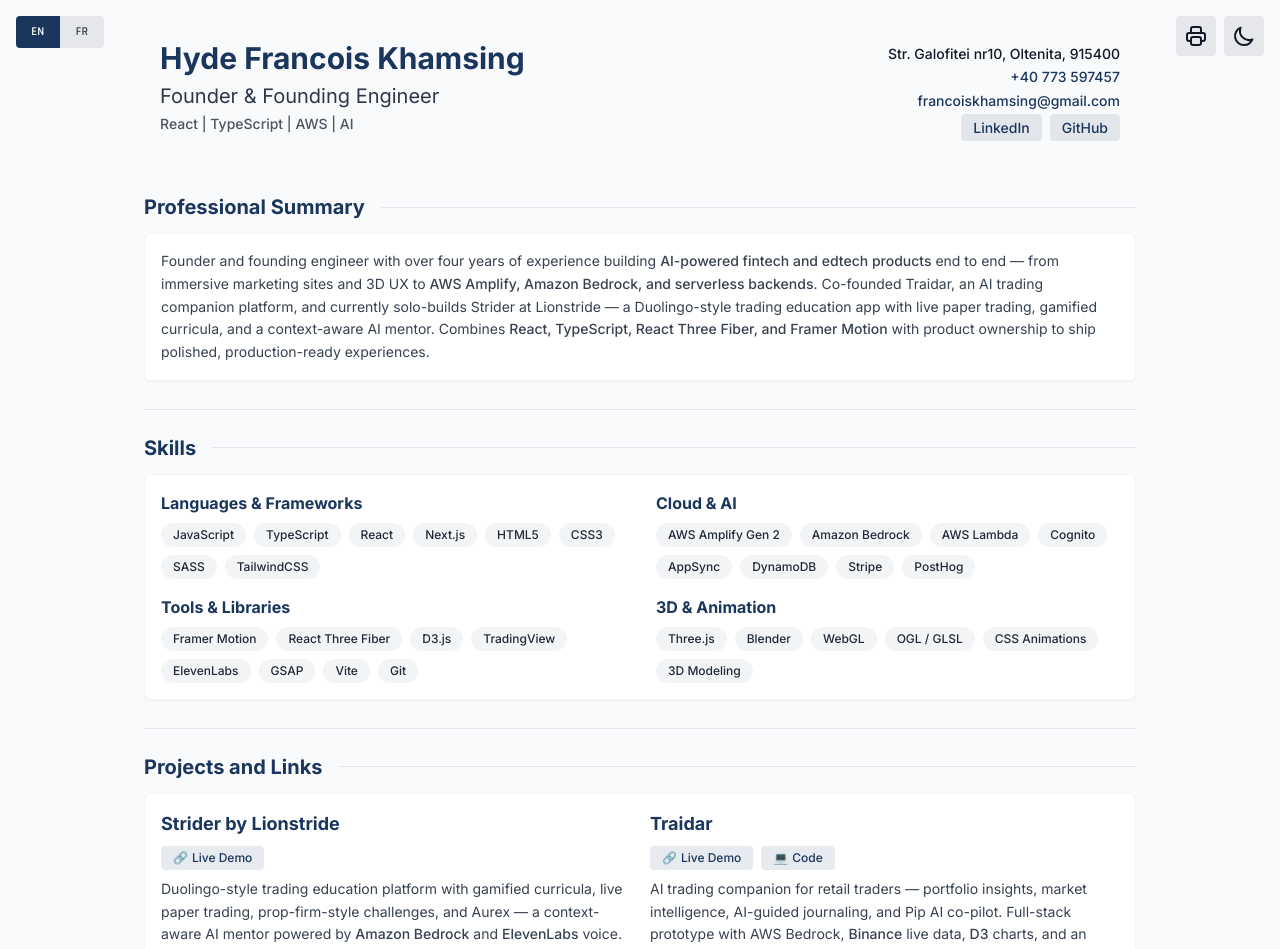
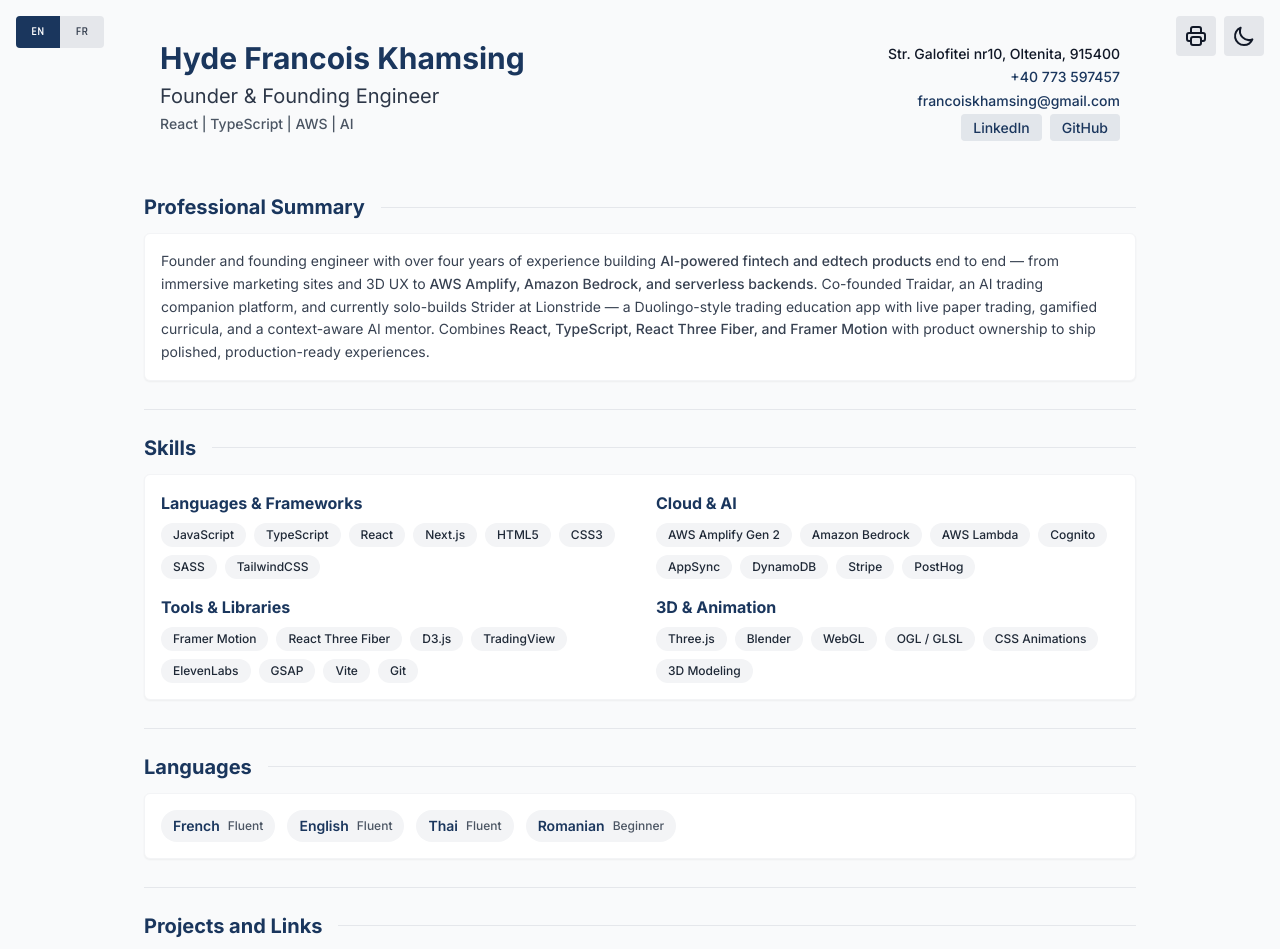
Before and after one commit to Hyde-grey/online-resume, a React (Vite) app: page / in a window 1280 px wide. Shown: the top 949 px of the page. Built offline with nearby package versions, Linux system fonts and the light colour scheme; the HTML template or start-up script is replaced by a standard one.

Commit message:
Add Languages section with French, English, Thai, and Romanian
Co-authored-by: Hyde Francois Khamsing <Hyde-grey@users.noreply.github.com>

```diff
--- a/src/App.tsx
+++ b/src/App.tsx
@@ -7,6 +7,7 @@ import { LanguageToggle } from "./components/ui/LanguageToggle";
 import Header from "./components/layout/Header";
 import ProfessionalSummary from "./components/sections/ProfessionalSummary";
 import Skills from "./components/sections/Skills";
+import SpokenLanguages from "./components/sections/SpokenLanguages";
 import Projects from "./components/sections/Projects";
 import Experience from "./components/sections/Experience";
 import Education from "./components/sections/Education";
@@ -37,6 +38,7 @@ const App: FC = () => {
               <div className="space-y-6 print:space-y-4">
                 <ProfessionalSummary />
                 <Skills />
+                <SpokenLanguages />
                 <Projects />
                 <Experience />
                 <Education />
--- /dev/null
+++ b/src/components/sections/SpokenLanguages.tsx
@@ -0,0 +1,31 @@
+import { FC } from "react";
+import { Section } from "../ui/Section";
+import { useLanguage } from "../../context/LanguageContext";
+
+const SpokenLanguages: FC = () => {
+  const { t } = useLanguage();
+
+  return (
+    <Section title={t.sections.spokenLanguages}>
+      <div className="section-card dark:cyber-card p-4">
+        <div className="flex flex-wrap gap-3">
+          {t.spokenLanguages.map((language) => (
+            <div
+              key={language.name}
+              className="inline-flex items-center gap-2 bg-gray-100 dark:bg-cyber-teal/10 px-3 py-1.5 rounded-full"
+            >
+              <span className="text-sm font-semibold text-primary dark:text-cyber-cyan">
+                {language.name}
+              </span>
+              <span className="text-xs font-medium text-gray-600 dark:text-cyber-teal">
+                {t.levels[language.level]}
+              </span>
+            </div>
+          ))}
+        </div>
+      </div>
+    </Section>
+  );
+};
+
+export default SpokenLanguages;
--- a/src/i18n/en.ts
+++ b/src/i18n/en.ts
@@ -25,6 +25,7 @@ export const en: Translations = {
   sections: {
     professionalSummary: "Professional Summary",
     skills: "Skills",
+    spokenLanguages: "Languages",
     projects: "Projects and Links",
     experience: "Work Experience",
     education: "Education",
@@ -107,6 +108,16 @@ export const en: Translations = {
       ],
     },
   ],
+  spokenLanguages: [
+    { name: "French", level: "fluent" },
+    { name: "English", level: "fluent" },
+    { name: "Thai", level: "fluent" },
+    { name: "Romanian", level: "beginner" },
+  ],
+  levels: {
+    fluent: "Fluent",
+    beginner: "Beginner",
+  },
   projects: [
     {
       title: "Strider by Lionstride",
--- a/src/i18n/fr.ts
+++ b/src/i18n/fr.ts
@@ -25,6 +25,7 @@ export const fr: Translations = {
   sections: {
     professionalSummary: "Résumé Professionnel",
     skills: "Compétences",
+    spokenLanguages: "Langues",
     projects: "Projets et Liens",
     experience: "Expérience Professionnelle",
     education: "Formation",
@@ -107,6 +108,16 @@ export const fr: Translations = {
       ],
     },
   ],
+  spokenLanguages: [
+    { name: "Français", level: "fluent" },
+    { name: "Anglais", level: "fluent" },
+    { name: "Thaï", level: "fluent" },
+    { name: "Roumain", level: "beginner" },
+  ],
+  levels: {
+    fluent: "Courant",
+    beginner: "Débutant",
+  },
   projects: [
     {
       title: "Strider by Lionstride",
--- a/src/i18n/types.ts
+++ b/src/i18n/types.ts
@@ -40,6 +40,11 @@ export type EducationEntry = {
   description?: string;
 };
 
+export type SpokenLanguageEntry = {
+  name: string;
+  level: "fluent" | "beginner";
+};
+
 export type Translations = {
   meta: {
     title: string;
@@ -65,12 +70,18 @@ export type Translations = {
   sections: {
     professionalSummary: string;
     skills: string;
+    spokenLanguages: string;
     projects: string;
     experience: string;
     education: string;
   };
   summary: SummaryPart[];
   skills: SkillCategory[];
+  spokenLanguages: SpokenLanguageEntry[];
+  levels: {
+    fluent: string;
+    beginner: string;
+  };
   projects: ProjectEntry[];
   experience: ExperienceEntry[];
   education: EducationEntry[];
```
